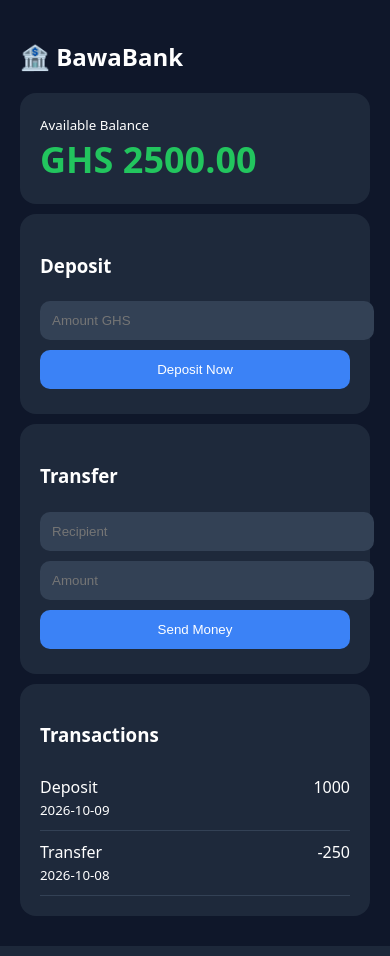
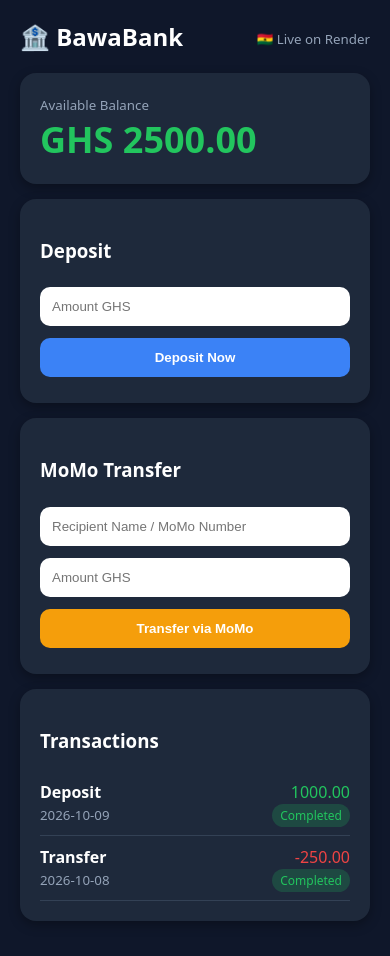
Before and after one commit to lil-homie97/BawaBank, a Flask app: page / in a window 390 px wide. Run offline with Flask 3, Linux system fonts and the light colour scheme.

Commit message:
Refactor index.html for layout and async functions
Updated the HTML structure and styles for better layout and responsiveness. Enhanced the deposit and transfer functions with async/await for improved error handling.

```diff
--- a/templates/index.html
+++ b/templates/index.html
@@ -1,43 +1,71 @@
 <!DOCTYPE html>
 <html>
 <head>
-<title>BawaBank</title>
+<title>BawaBank - Ghana Fintech</title>
 <meta name="viewport" content="width=device-width, initial-scale=1">
 <style>
-body{font-family:system-ui;background:#0f172a;color:white;padding:20px;max-width:500px;margin:auto}
-.card{background:#1e293b;padding:20px;border-radius:16px;margin:10px 0}
+body{font-family:system-ui;background:#0f172a;color:white;padding:20px;max-width:500px;margin:0 auto}
+.card{background:#1e293b;padding:20px;border-radius:16px;margin:15px 0;box-shadow:0 4px 12px rgba(0,0,0,0.3)}
 .balance{font-size:36px;font-weight:bold;color:#22c55e}
-button{background:#3b82f6;color:white;border:0;padding:12px;border-radius:10px;width:100%;margin:5px 0}
-input{width:100%;padding:12px;border-radius:10px;border:0;margin:5px 0;background:#334155;color:white}
+button{background:#3b82f6;color:white;border:0;padding:12px 16px;border-radius:10px;width:100%;margin:6px 0;cursor:pointer;font-weight:600}
+button:hover{background:#2563eb}
+input{width:100%;padding:12px;border-radius:10px;border:0;margin:6px 0;box-sizing:border-box}
 .tx{display:flex;justify-content:space-between;padding:10px 0;border-bottom:1px solid #334155}
+.tag{font-size:12px;background:#22c55e33;color:#22c55e;padding:3px 8px;border-radius:20px}
+small{color:#94a3b8}
+h2{margin:0 0 5px 0}
+.header{display:flex;justify-content:space-between;align-items:center}
 </style>
 </head>
 <body>
-<h2>🏦 BawaBank</h2>
+<div class="header">
+<h2>🏦 BawaBank</h2><small>🇬🇭 Live on Render</small>
+</div>
+
 <div class="card">
 <small>Available Balance</small>
 <div class="balance">GHS {{ "%.2f"|format(balance) }}</div>
+<small id="msg"></small>
 </div>
+
 <div class="card">
 <h3>Deposit</h3>
 <input id="dep_amount" type="number" placeholder="Amount GHS">
 <button onclick="deposit()">Deposit Now</button>
 </div>
+
 <div class="card">
-<h3>Transfer</h3>
-<input id="recipient" placeholder="Recipient">
-<input id="tr_amount" type="number" placeholder="Amount">
-<button onclick="transfer()">Send Money</button>
+<h3>MoMo Transfer</h3>
+<input id="recipient" type="text" placeholder="Recipient Name / MoMo Number">
+<input id="trans_amount" type="number" placeholder="Amount GHS">
+<button onclick="transfer()" style="background:#f59e0b">Transfer via MoMo</button>
 </div>
+
 <div class="card">
 <h3>Transactions</h3>
 {% for t in transactions %}
-<div class="tx"><span>{{t.type}}<br><small>{{t.date}}</small></span><span>{{t.amount}}</span></div>
+<div class="tx">
+<div><b>{{ t.type }}</b><br><small>{{ t.date }}</small></div>
+<div style="text-align:right"><span style="color:{{ ' #22c55e' if t.amount>0 else '#ef4444' }}">{{ "%.2f"|format(t.amount) }}</span><br><span class="tag">{{ t.status }}</span></div>
+</div>
 {% endfor %}
 </div>
+
 <script>
-function deposit(){let amt=document.getElementById('dep_amount').value;fetch('/deposit',{method:'POST',headers:{'Content-Type':'application/json'},body:JSON.stringify({amount:amt})}).then(r=>r.json()).then(d=>{if(d.success) location.reload()})}
-function transfer(){let amt=document.getElementById('tr_amount').value;let rec=document.getElementById('recipient').value;fetch('/transfer',{method:'POST',headers:{'Content-Type':'application/json'},body:JSON.stringify({amount:amt,recipient:rec})}).then(r=>r.json()).then(d=>{if(d.success) location.reload(); else alert(d.error)})}
+async function deposit(){
+ let amt = document.getElementById('dep_amount').value;
+ let r = await fetch('/deposit',{method:'POST',headers:{'Content-Type':'application/json'},body:JSON.stringify({amount:amt})});
+ let d = await r.json();
+ if(d.success){location.reload()} else {alert('Failed')}
+}
+async function transfer(){
+ let amt = document.getElementById('trans_amount').value;
+ let rec = document.getElementById('recipient').value;
+ if(!rec){alert('Enter MoMo name/number');return}
+ let r = await fetch('/transfer',{method:'POST',headers:{'Content-Type':'application/json'},body:JSON.stringify({amount:amt,recipient:rec})});
+ let d = await r.json();
+ if(d.success){location.reload()} else {alert(d.error||'Failed - check balance')}
+}
 </script>
 </body>
 </html>
```
